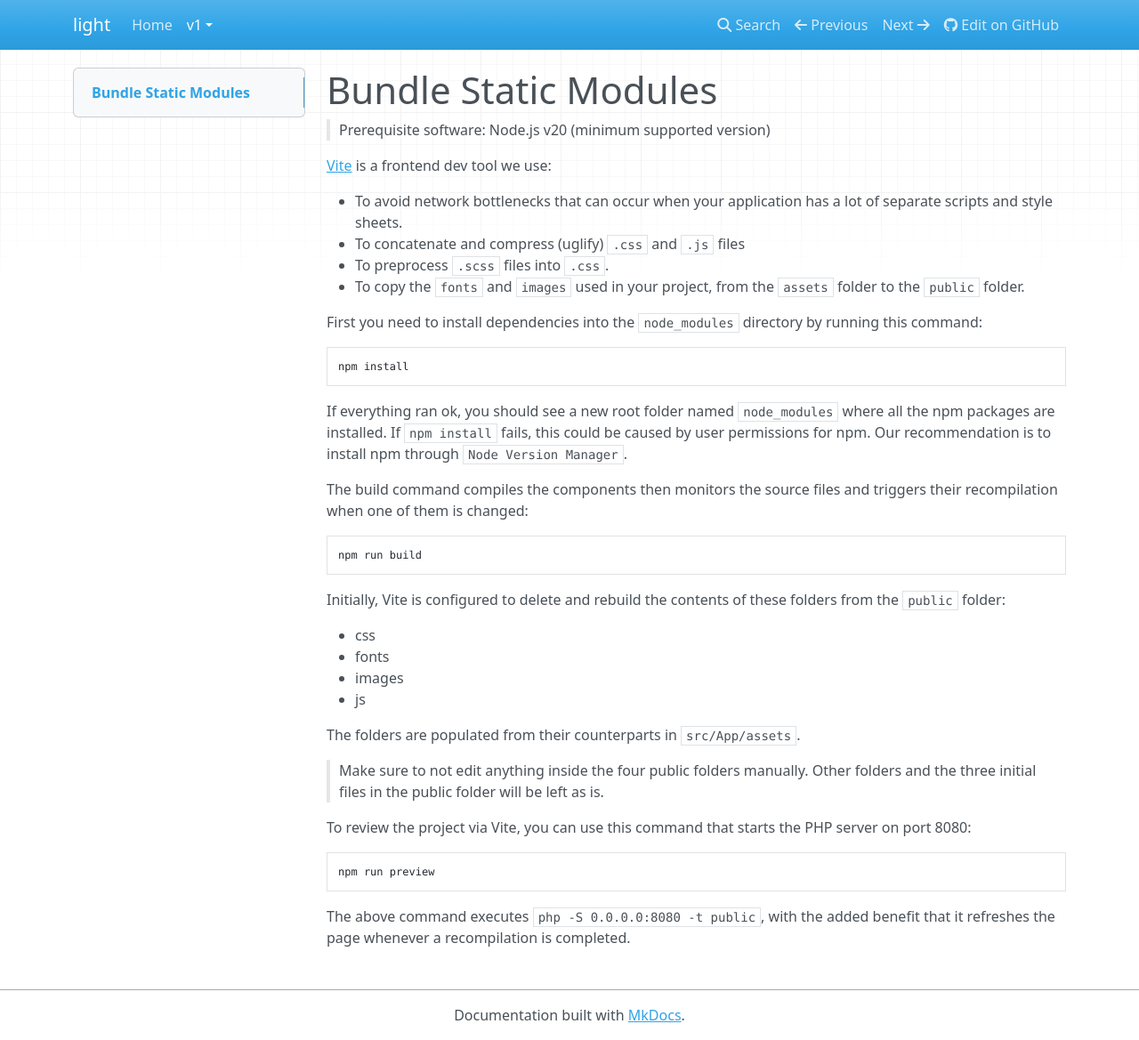
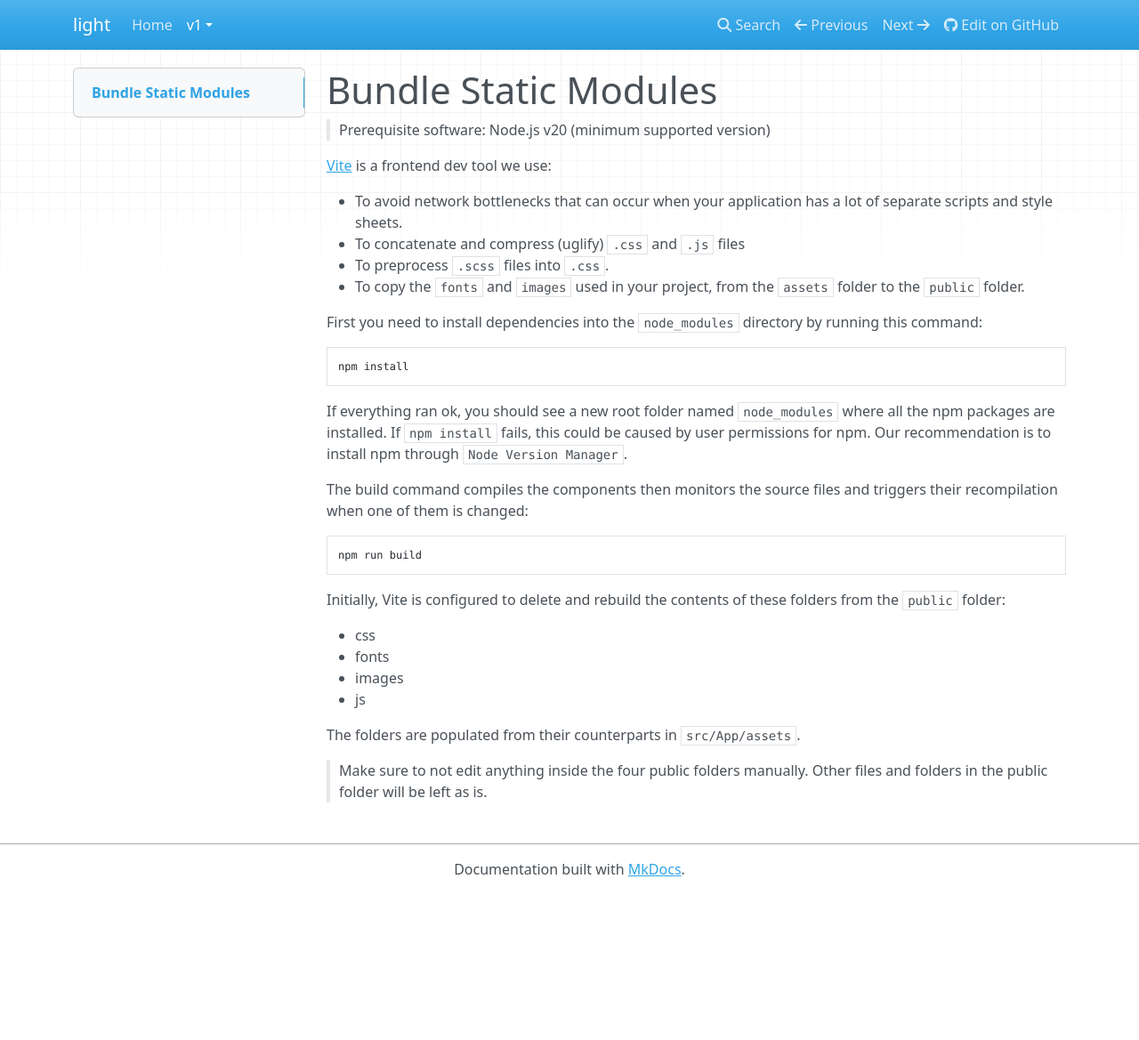
Before and after one commit to dotkernel/light-documentation, an MkDocs documentation site: the page built from docs/book/v1/how-tos/bundle-static-modules.md, in a window 1280 px wide and 1169 px high. Shown: the whole window at 89% size. Built offline with MkDocs 1.6.1, drawn with Linux system fonts in a browser that asks for light colours; nearby versions of some CDN libraries.

Commit message:
updated bundle modules page
Signed-off-by: bidi <bidi@apidemia.com>

````diff
--- a/docs/book/v1/how-tos/bundle-static-modules.md
+++ b/docs/book/v1/how-tos/bundle-static-modules.md
@@ -35,12 +35,4 @@ Initially, Vite is configured to delete and rebuild the contents of these folder
 The folders are populated from their counterparts in `src/App/assets`.
 
 > Make sure to not edit anything inside the four public folders manually.
-> Other folders and the three initial files in the public folder will be left as is.
-
-To review the project via Vite, you can use this command that starts the PHP server on port 8080:
-
-```shell
-npm run preview
-```
-
-The above command executes `php -S 0.0.0.0:8080 -t public`, with the added benefit that it refreshes the page whenever a recompilation is completed.
+> Other files and folders in the public folder will be left as is.
````
